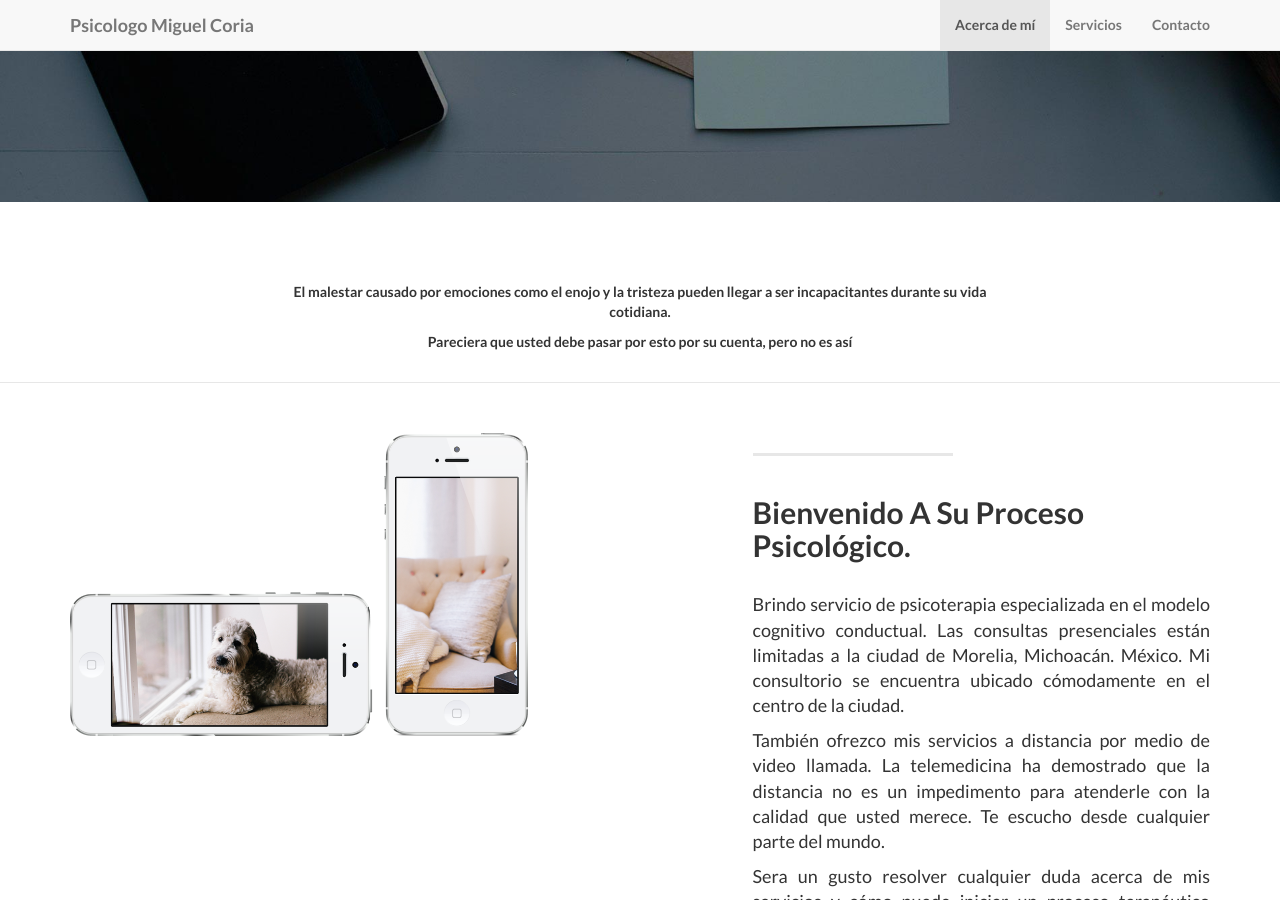
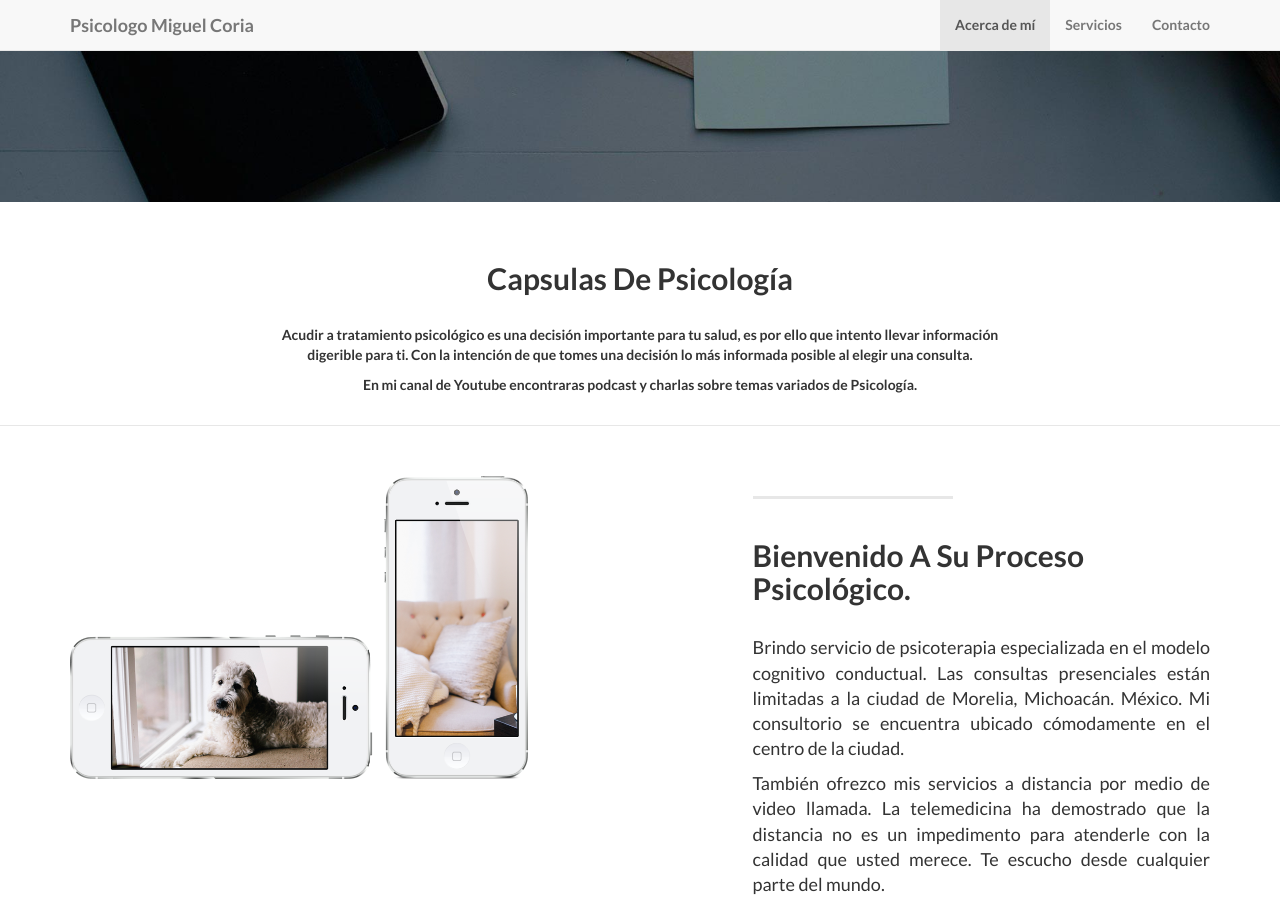
Before and after one commit to PsicologoMiguelCoria/psicologomiguelcoria.github.io, a Jekyll site: the page built from index.html, in a window 1280 px wide and 900 px high, scrolled down 575 px. Built offline with Jekyll 4.4.1, drawn with Linux system fonts in a browser that asks for light colours.

Commit message:
Update about.html

```diff
--- a/_includes/about.html
+++ b/_includes/about.html
@@ -3,11 +3,10 @@
         <div class="row">
             <div class="col-lg-8 col-lg-offset-2">
               <br/><br/>
-              <h2></h2>
+              <h2>Capsulas De Psicología</h2>
               <br/>
-                <p>El malestar causado por emociones como el enojo y la tristeza pueden llegar a ser incapacitantes durante su vida cotidiana.</p>
-<p>Pareciera que usted debe pasar por esto por su cuenta, pero no es así</p>
-
+                <p>Acudir a tratamiento psicológico es una decisión importante para tu salud, es por ello que intento llevar información digerible para ti. Con la intención de que tomes una decisión lo más informada posible al elegir una consulta.</p>
+                <p>En mi canal de Youtube encontraras podcast y charlas sobre temas variados de Psicología.</p>
                 <br/>
               </div>
         </div>
```
